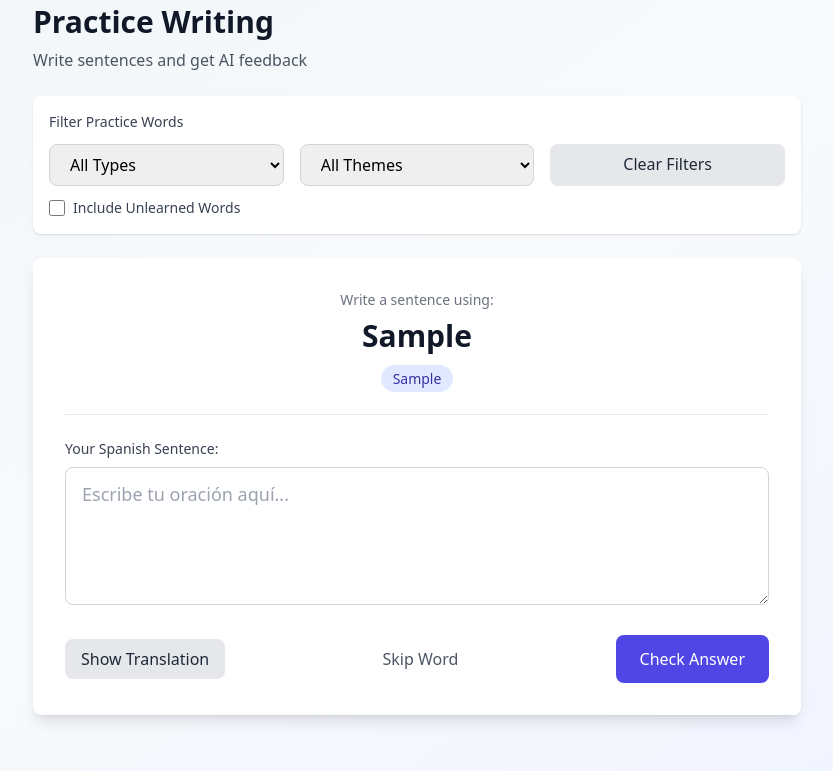
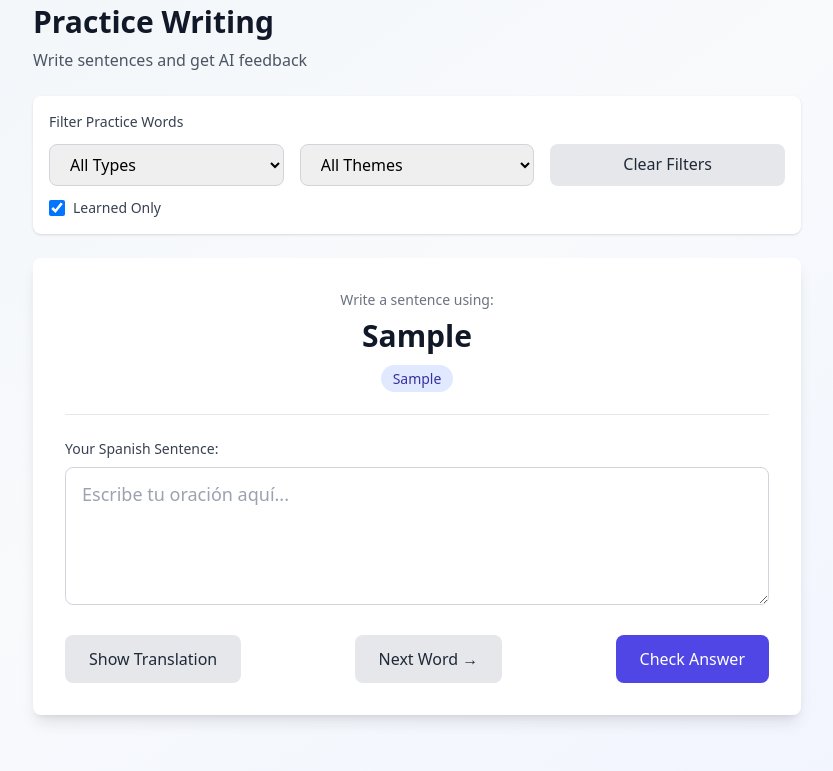
Before and after one commit to abbat37/spanish-vocab, a Flask app: page /v2/revise in a window 1280 px wide. Shown: the part 144-915 px from the top of the page, without its empty margins (223-1056 px from the left). Run offline with Flask 3, Linux system fonts and the light colour scheme; a user stored in the database is signed in; tables that the repository leaves empty hold one stand-in row (values such as "Sample post"); style sheets or scripts are compiled from the project's sources.

Commit message:
feat: Improve filtering UX and make V2 default entry point
Button Styling:
- Rename 'Skip Word' to 'Next Word →' on Revise page
- Match button styling with Study page (same gray background and sizing)
- Update 'Show Translation' button to match 'Next Word' styling

Filter Improvements:
- Rename checkbox from 'Include Unlearned/Learned Words' to 'Learned Only'
- Study page: Unchecked by default (shows all words), when checked shows only learned words
- Revise page: Checked by default (shows only learned words), when unchecked shows all words
- Filter state persists across page reloads via URL parameter (learned_only=on)
- Update all navigation links to preserve learned_only filter state

V2 as Default Entry Point:
- Change login redirect from V1 to V2 dashboard
- Change register redirect from V1 to V2 dashboard
- Users now land on V2 after authentication (V1 still accessible via link)
- Update auth.py to redirect to v2.dashboard instead of v1_main.index

Tests:
- Update test_user_login to check for V2 dashboard content
- Update test_login_redirects_to_v1_after_success to expect /v2/
- Update test_register_redirects_to_v1_after_success to expect /v2/
- All 54 tests passing

Co-Authored-By: Claude Sonnet 4.5 <noreply@anthropic.com>

```diff
--- a/app/v2/routes/revise.py
+++ b/app/v2/routes/revise.py
@@ -19,18 +19,18 @@ def register_revise_routes(bp):
         # Get filter parameters
         theme = request.args.get('theme', '')
         word_type = request.args.get('word_type', '')
-        include_unlearned = request.args.get('include_unlearned', '') == 'on'
+        # Default to checked (learned_only=True) if parameter not present
+        learned_only_param = request.args.get('learned_only', 'on')
+        learned_only = learned_only_param == 'on'
 
-        # Build query - by default show learned words only
+        # Build query
         query = V2Word.query.filter_by(user_id=current_user.id)
 
-        # Filter by learned status
-        if include_unlearned:
-            # Show both learned and unlearned
-            pass
-        else:
+        # Filter by learned status (default: show only learned words)
+        if learned_only:
             # Show only learned words (default)
             query = query.filter_by(is_learned=True)
+        # else: show all words (both learned and unlearned)
 
         # Apply filters
         if theme:
@@ -44,7 +44,7 @@ def register_revise_routes(bp):
         return render_template(
             'v2/revise.html',
             word=word,
-            filters={'theme': theme, 'word_type': word_type, 'include_unlearned': include_unlearned}
+            filters={'theme': theme, 'word_type': word_type, 'learned_only': learned_only}
         )
 
     @bp.route('/api/revise/submit', methods=['POST'])
--- a/app/v2/templates/v2/revise.html
+++ b/app/v2/templates/v2/revise.html
@@ -42,19 +42,19 @@
                     <option value="other" {% if filters.theme == 'other' %}selected{% endif %}>Other</option>
                 </select>
 
-                <a href="{{ url_for('v2.revise') }}"
+                <a href="{{ url_for('v2.revise', learned_only=filters.learned_only) }}"
                    class="px-4 py-2 bg-gray-200 text-gray-800 rounded-lg hover:bg-gray-300 text-center transition">
                     Clear Filters
                 </a>
             </div>
 
-            <!-- Include Unlearned Words Checkbox (enabled on Revise page) -->
+            <!-- Learned Only Checkbox (enabled on Revise page, checked by default) -->
             <div class="flex items-center">
-                <input type="checkbox" id="include-unlearned" name="include_unlearned" onchange="this.form.submit()"
-                       {% if filters.include_unlearned %}checked{% endif %}
+                <input type="checkbox" id="learned-only" name="learned_only" onchange="this.form.submit()"
+                       {% if filters.learned_only %}checked{% endif %}
                        class="h-4 w-4 text-primary-600 border-gray-300 rounded focus:ring-primary-500">
-                <label for="include-unlearned" class="ml-2 text-sm text-gray-700">
-                    Include Unlearned Words
+                <label for="learned-only" class="ml-2 text-sm text-gray-700">
+                    Learned Only
                 </label>
             </div>
         </form>
@@ -92,12 +92,12 @@
         <!-- Action Buttons -->
         <div class="flex justify-between items-center">
             <button id="tip-button" onclick="toggleTip()"
-                    class="px-4 py-2 bg-gray-200 text-gray-800 rounded-lg hover:bg-gray-300 transition">
+                    class="px-6 py-3 bg-gray-200 text-gray-800 rounded-lg hover:bg-gray-300 font-medium transition">
                 Show Translation
             </button>
-            <a href="{{ url_for('v2.revise', theme=filters.theme, word_type=filters.word_type) }}"
-               class="px-4 py-2 text-gray-600 hover:text-gray-900 font-medium transition">
-                Skip Word
+            <a href="{{ url_for('v2.revise', theme=filters.theme, word_type=filters.word_type, learned_only=filters.learned_only) }}"
+               class="px-6 py-3 bg-gray-200 text-gray-800 rounded-lg hover:bg-gray-300 font-medium transition">
+                Next Word →
             </a>
             <button id="submit-button" onclick="submitPractice()"
                     class="px-6 py-3 bg-primary-600 text-white rounded-lg hover:bg-primary-700 font-medium transition">
```
Also changed, not shown: app/routes/auth.py (+4 -4 lines), app/v2/routes/study.py (+11 -7 lines), app/v2/templates/v2/study.html (+9 -8 lines), tests/test_app.py (+2 -1 lines), tests/test_phase1_version_management.py (+3 -3 lines).
